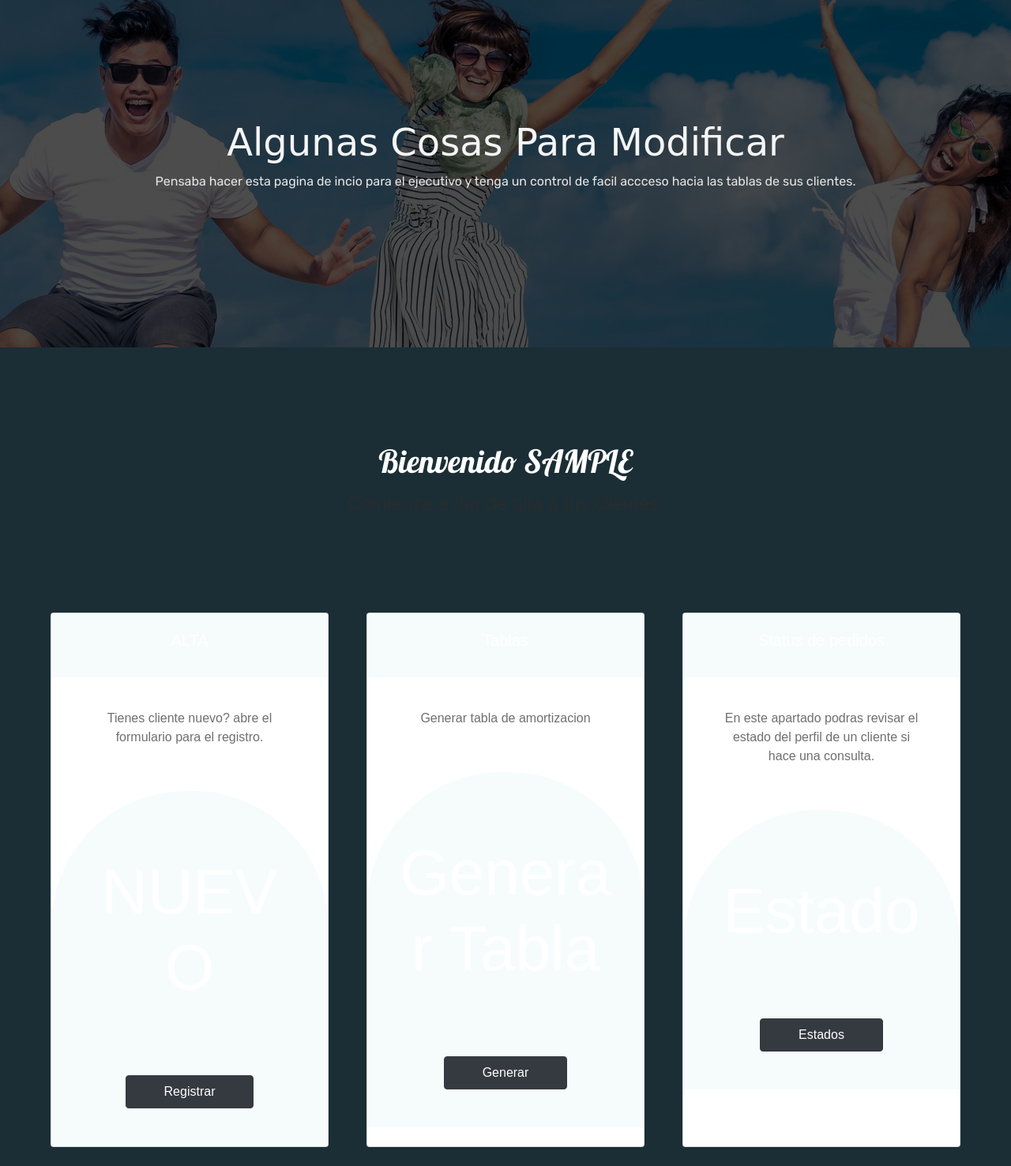
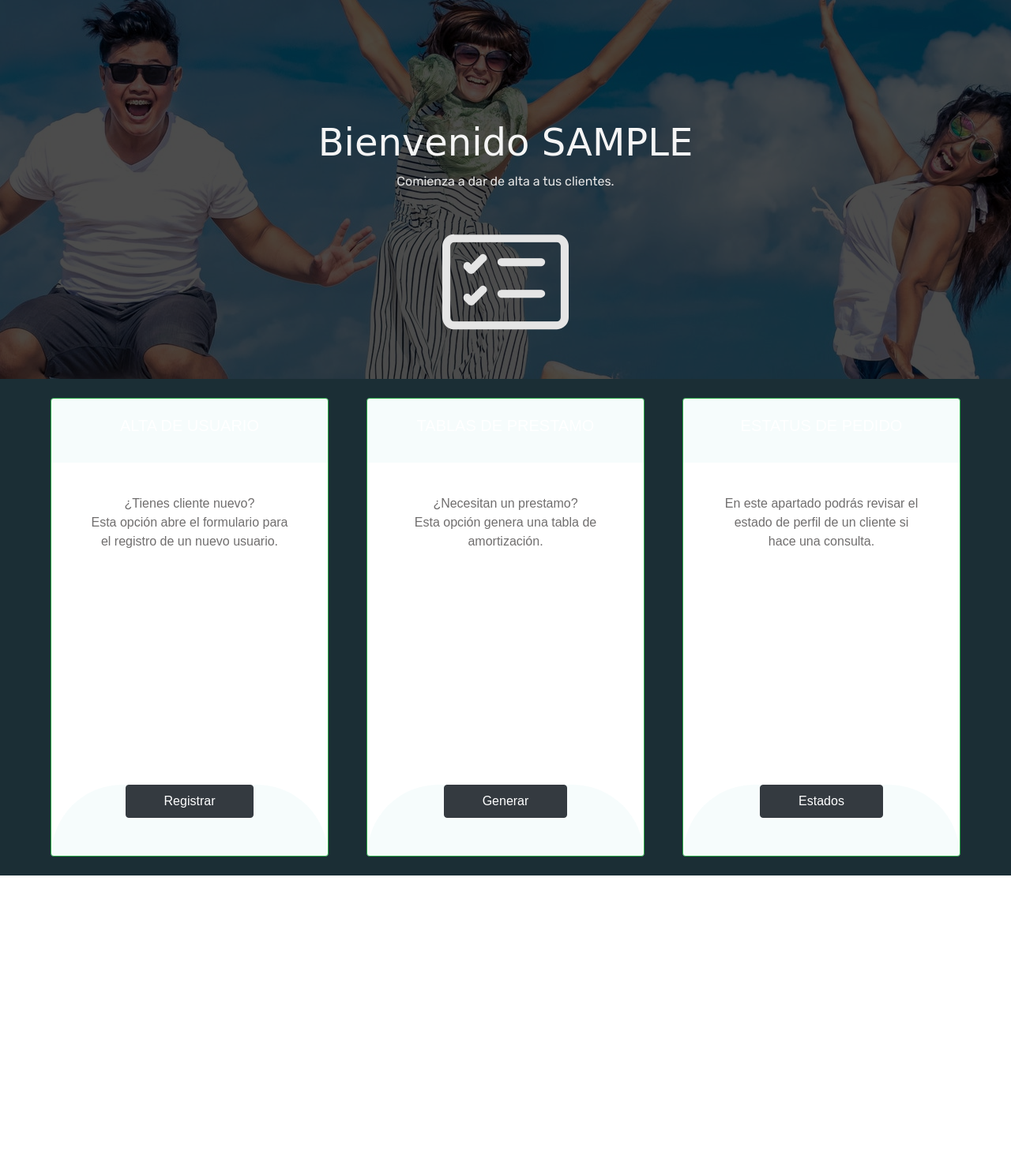
Before and after one commit to Maskeit/Proyecto-Integrador-3, a PHP site: page /ejecutivo in a window 1280 px wide. Shown: the part 86-1563 px from the top of the page at 79% size. After the commit the page ends 1195 px from the top, so only its background shows below. Run offline with PHP 8.4, Linux system fonts and the light colour scheme; the visitor is signed in with stand-in values (Sample User, id 1); some libraries are stand-ins or nearby versions; some web fonts are replaced.

Commit message:
ejecutivoViewUpdate
Moví un poco la pagina de ejecutivo, debería verse mejor.
Como nota, ¿podrían hacer que el navbar tenga una posición fixed? creo que se vería bien en general para las partes donde hay una navbar

```diff
--- a/Style.css
+++ b/Style.css
@@ -151,7 +151,7 @@ header .container .col-md-7 p {
 
 .cover {
   width: 100%;
-  height: 55vmin;
+  height: 60vmin;
   background: url("../assets/pexels-photo-452738.jpeg");
   background-position: -24rem -19rem;
   background-size: 150%;
--- a/vistas/ejecutivo.view.php
+++ b/vistas/ejecutivo.view.php
@@ -1,64 +1,65 @@
 <?php
 require 'vistas/headerEspecifico.php';
-//ALGUIEN ESTA TRABAJANDO EN ESTA VISTA DEL EJECUTIVO? CREO QUE ROBERTO LO ESTABA HACIENDO SI NO ME EQUIVOCO
+//ALGUIEN ESTA TRABAJANDO EN ESTA VISTA DEL EJECUTIVO? CREO QUE ROBERTO LO ESTABA HACIENDO SI NO ME EQUIVOCO  (si, ando trabajando en ella.)
 ?>
     <!--Purchase Whatever You Want-->
     <section class="section-2 container-fluid p-0">
       <div class="cover">
         <div class="overlay"></div>
         <div class="content text-center">
-          <h1>Algunas Cosas Para Modificar</h1>
-          <p>
-            Pensaba hacer esta pagina de incio para el ejecutivo y tenga un control de facil accceso hacia las tablas de sus clientes.
-          </p>
+        <h1>Bienvenido <?php echo strtoupper("$_SESSION[usuarioEjecutivo]") ?> </h1> <!--Aqui va el nombre del ejecutivo registrado con una variable supongo que $nombreEjecutivo-->
+        <p>
+          Comienza a dar de alta a tus clientes. <br>
+          <i style="font-size: 10em;" class="bi bi-card-checklist"></i>
+        </p>
         </div>
       </div>
-      <div class="purchase text-center">
-        <h1>Bienvenido <?php echo strtoupper("$_SESSION[usuarioEjecutivo]") ?> </h1> <!--Aqui va el nombre del ejecutivo registrado con una variable supongo que $nombreEjecutivo-->
-        <p>
-          Comienza a dar de alta a tus clientes.
-        </p>
+<!--pruebas del card-->
+
+<!--pruebas del card-->
+      <div class="purchase text-center"> <!--Inician cards de funciones-->
         <div class="cards">
           <div class="d-flex flex-row justify-content-center flex-wrap">
-            <div class="card">
+            <div class="card card border-success">
               <div class="card-body">
                 <div class="title">
-                  <h5 class="card-title">ALTA</h5>
+                  <h5 class="card-title">ALTA DE USUARIO</h5>
                 </div>
                 <p class="card-text">
-                  Tienes cliente nuevo? abre el formulario para el registro.
+                  ¿Tienes cliente nuevo? <br> Esta opción abre el formulario para el registro de un nuevo usuario.
                 </p>
+                <i style="font-size: 10em;" class="bi bi-clipboard-plus-fill"></i>
                 <div class="pricing">
-                  <h1>NUEVO</h1>
                   <a href="vistacliente.php" class="btn btn-dark px-5 py-2 primary-btn mb-5">Registrar</a><!--FALTA QUE ANGEL MODIFIQUE LOS CAMPOS REQUERIDOS EN EL CRUD, URGE!!-->
                 </div>
               </div>
             </div>
-            <div class="card">
+            <div class="card card border-success">
               <div class="card-body">
                 <div class="title">
-                  <h5 class="card-title">Tablas</h5>
+                  <h5 class="card-title">TABLAS DE PRESTAMO</h5>
                 </div>
                 <p class="card-text">
-                  Generar tabla de amortizacion
+                  ¿Necesitan un prestamo? <br>
+                  Esta opción genera una tabla de amortización.
                 </p>
+                <i style="font-size: 10em;" class="bi bi-layout-text-window-reverse"></i>
                 <div class="pricing">
-                  <h1>Generar Tabla</h1>
                   <a href="./amortizacion/formularioAmort.php" class="btn btn-dark px-5 py-2 primary-btn mb-5">Generar</a>
                 </div>
               </div>
             </div>
-            <div class="card">
+            <div class="card card border-success">
               <div class="card-body">
                 <div class="title">
-                  <h5 class="card-title">Status de pedidos</h5>
+                  <h5 class="card-title">ESTATUS DE PEDIDO</h5>
                 </div>
                 <p class="card-text">
-                  En este apartado podras revisar el estado del perfil de un cliente si hace una consulta.
+                  En este apartado podrás revisar el estado de perfil de un cliente si hace una consulta.
                 </p>
+                <i style="font-size: 10em;" class="bi bi-terminal-fill"></i>
                 <div class="pricing">
-                  <h1>Estado</h1>
-                  <a href="#" class="btn btn-dark px-5 py-2 primary-btn mb-5">Estados</a>
+                  <a href="./rscEjecutivo/status.php" class="btn btn-dark px-5 py-2 primary-btn mb-5">Estados</a>
                 </div>
               </div>
             </div>
```
